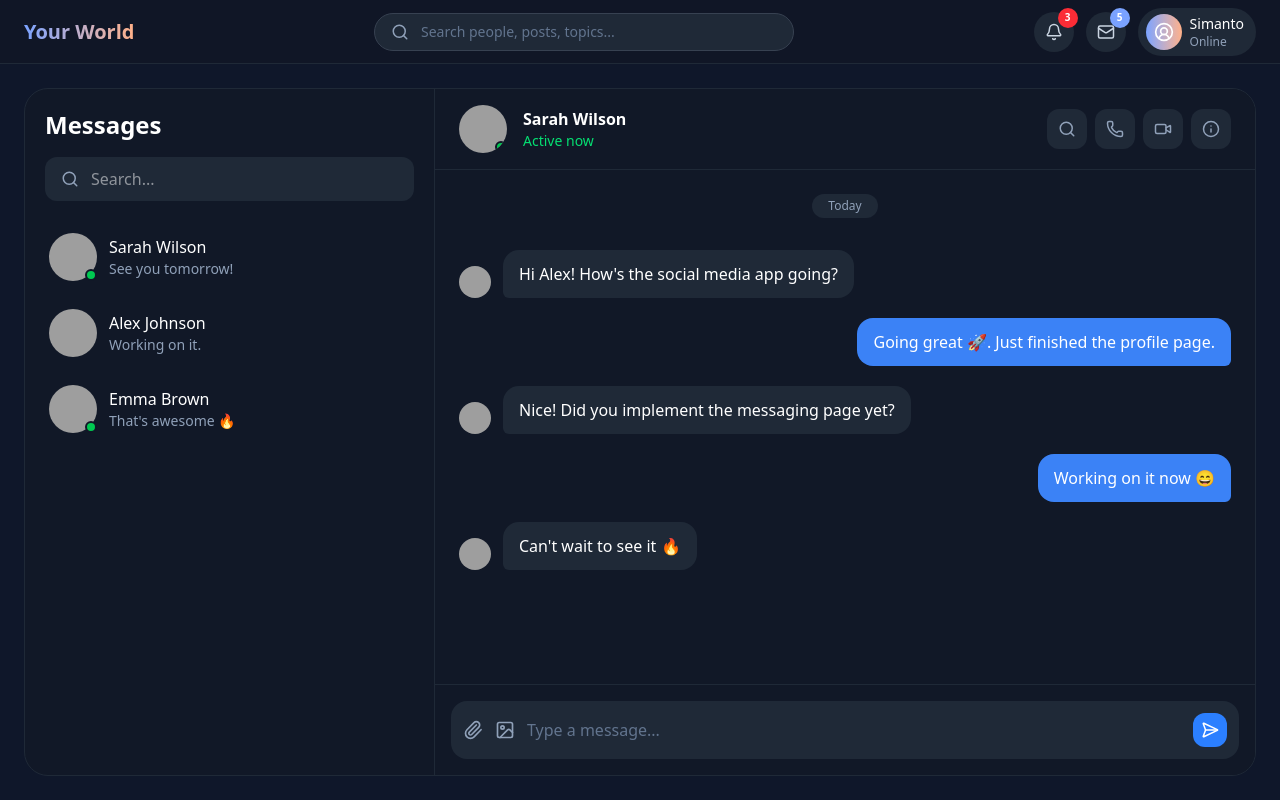
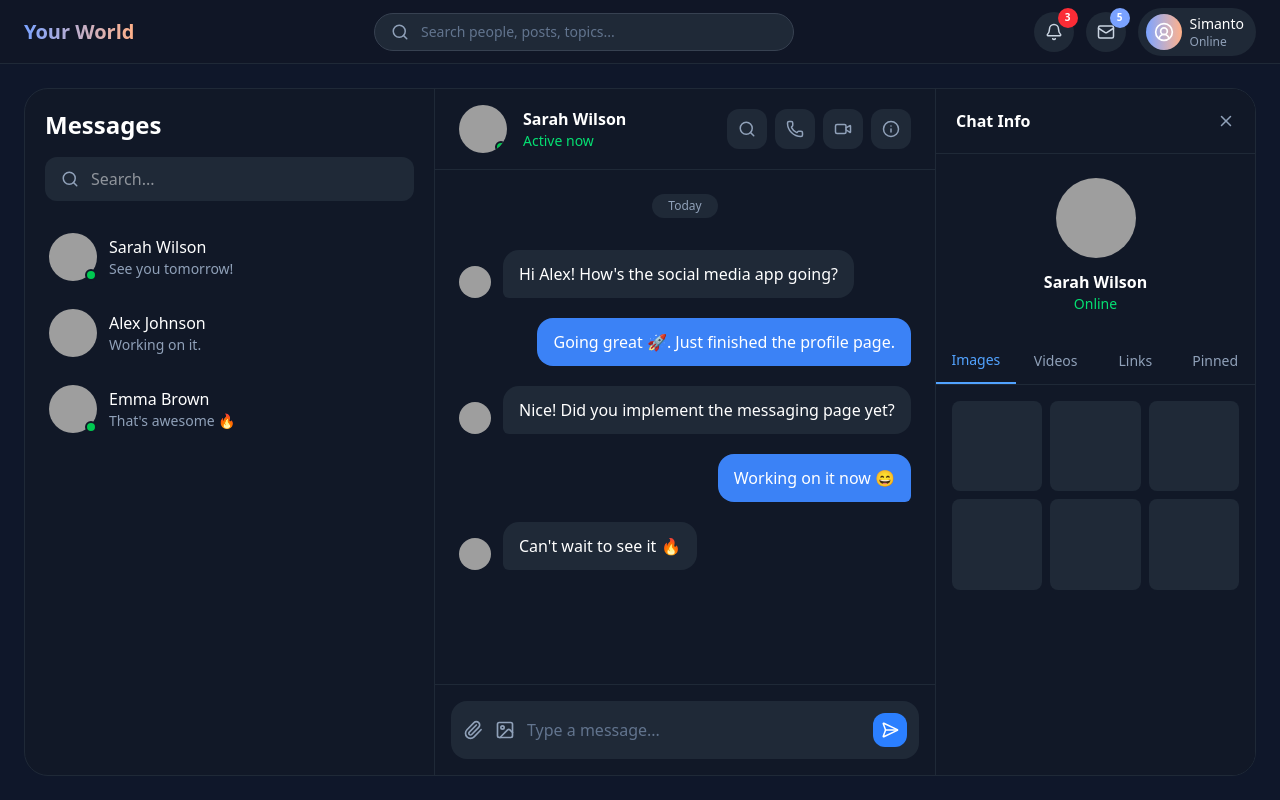
Before and after one commit to simanto848/facebook-clone-frontend, a Next.js app: page /messages in a window 1280 px wide. Both pictures are taken after a click on the button 1211 px from the left and 129 px from the top of the page. Built offline with nearby package versions, Linux system fonts and the light colour scheme; grey boxes are pictures that could not be loaded.

Commit message:
UI: create additional information ui for messages

```diff
--- /dev/null
+++ b/components/features/messages/ChatInfoPanel.tsx
@@ -0,0 +1,111 @@
+"use client";
+
+import { X } from "lucide-react";
+import Image from "next/image";
+import { useState } from "react";
+
+type Props = {
+  onClose: () => void;
+};
+
+export default function ChatInfoPanel({ onClose }: Props) {
+  const [activeTab, setActiveTab] = useState("images");
+
+  const tabs = ["images", "videos", "links", "pinned"];
+
+  return (
+    <aside className="w-80 border-l border-[#1f2937] bg-[#111827] transition-all duration-300 animate-in slide-in-from-right">
+      {/* Header */}
+      <div className="flex items-center justify-between p-5 border-b border-[#1f2937]">
+        <h2 className="font-semibold text-white">Chat Info</h2>
+
+        <button onClick={onClose} className="text-slate-400 hover:text-white">
+          <X size={18} />
+        </button>
+      </div>
+
+      {/* Profile */}
+      <div className="flex flex-col items-center py-6">
+        <div className="relative h-20 w-20 overflow-hidden rounded-full">
+          <Image
+            src="https://images.unsplash.com/photo-1494790108377-be9c29b29330?w=300"
+            alt=""
+            fill
+            className="object-cover"
+          />
+        </div>
+
+        <h3 className="mt-3 text-white font-semibold">Sarah Wilson</h3>
+
+        <p className="text-sm text-green-400">Online</p>
+      </div>
+
+      {/* Tabs */}
+      <div className="flex border-b border-[#1f2937]">
+        {tabs.map((tab) => (
+          <button
+            key={tab}
+            onClick={() => setActiveTab(tab)}
+            className={`
+              flex-1 py-3 text-sm capitalize
+              transition
+              ${
+                activeTab === tab
+                  ? "text-blue-400 border-b-2 border-blue-400"
+                  : "text-slate-400"
+              }
+            `}
+          >
+            {tab}
+          </button>
+        ))}
+      </div>
+
+      {/* Content */}
+      <div className="p-4 overflow-y-auto h-[calc(100%-220px)]">
+        {activeTab === "images" && (
+          <div className="grid grid-cols-3 gap-2">
+            {[1, 2, 3, 4, 5, 6].map((item) => (
+              <div
+                key={item}
+                className="aspect-square rounded-lg bg-[#1f2937]"
+              />
+            ))}
+          </div>
+        )}
+
+        {activeTab === "videos" && (
+          <div className="space-y-3">
+            {[1, 2, 3].map((item) => (
+              <div key={item} className="h-24 rounded-lg bg-[#1f2937]" />
+            ))}
+          </div>
+        )}
+
+        {activeTab === "links" && (
+          <div className="space-y-3">
+            <div className="rounded-lg bg-[#1f2937] p-3">
+              https://github.com
+            </div>
+
+            <div className="rounded-lg bg-[#1f2937] p-3">
+              https://vercel.com
+            </div>
+          </div>
+        )}
+
+        {activeTab === "pinned" && (
+          <div className="space-y-3">
+            <div className="rounded-lg bg-[#1f2937] p-4 text-slate-300">
+              🚀 Launching the new UI today.
+            </div>
+
+            <div className="rounded-lg bg-[#1f2937] p-4 text-slate-300">
+              🔥 Remember to update the API docs.
+            </div>
+          </div>
+        )}
+      </div>
+    </aside>
+  );
+}
--- a/components/features/messages/ChatWindow.tsx
+++ b/components/features/messages/ChatWindow.tsx
@@ -1,3 +1,5 @@
+"use client";
+
 import {
   ImageIcon,
   Info,
@@ -8,10 +10,15 @@ import {
   Video,
 } from "lucide-react";
 import Image from "next/image";
+import { useState } from "react";
+import ChatInfoPanel from "./ChatInfoPanel";
 
 export default function ChatWindow() {
+  const [showInfoPanel, setShowInfoPanel] = useState(false);
+
   return (
-    <div className="flex h-full flex-col bg-[#111827]">
+    <div className="flex h-full bg-[#111827]">
+      <div className="flex flex-1 flex-col">
         {/* HEADER */}
         <div className="flex items-center justify-between border-b border-[#1f2937] px-6 py-4">
           <div className="flex items-center gap-4">
@@ -49,7 +56,10 @@ export default function ChatWindow() {
               <Video size={18} />
             </button>
 
-          <button className="flex h-10 w-10 items-center justify-center rounded-xl bg-[#1f2937] text-slate-400 transition hover:bg-[#263247] hover:text-white">
+            <button
+              onClick={() => setShowInfoPanel(true)}
+              className="flex h-10 w-10 items-center justify-center rounded-xl bg-[#1f2937] text-slate-400 hover:bg-[#263247] hover:text-white transition"
+            >
               <Info size={18} />
             </button>
           </div>
@@ -152,5 +162,11 @@ export default function ChatWindow() {
           </div>
         </div>
       </div>
+
+      {/* Chat Info Sidebar or Panel */}
+      {showInfoPanel && (
+        <ChatInfoPanel onClose={() => setShowInfoPanel(false)} />
+      )}
+    </div>
   );
 }
```
Lines whose indentation alone changed are shown as unchanged.
